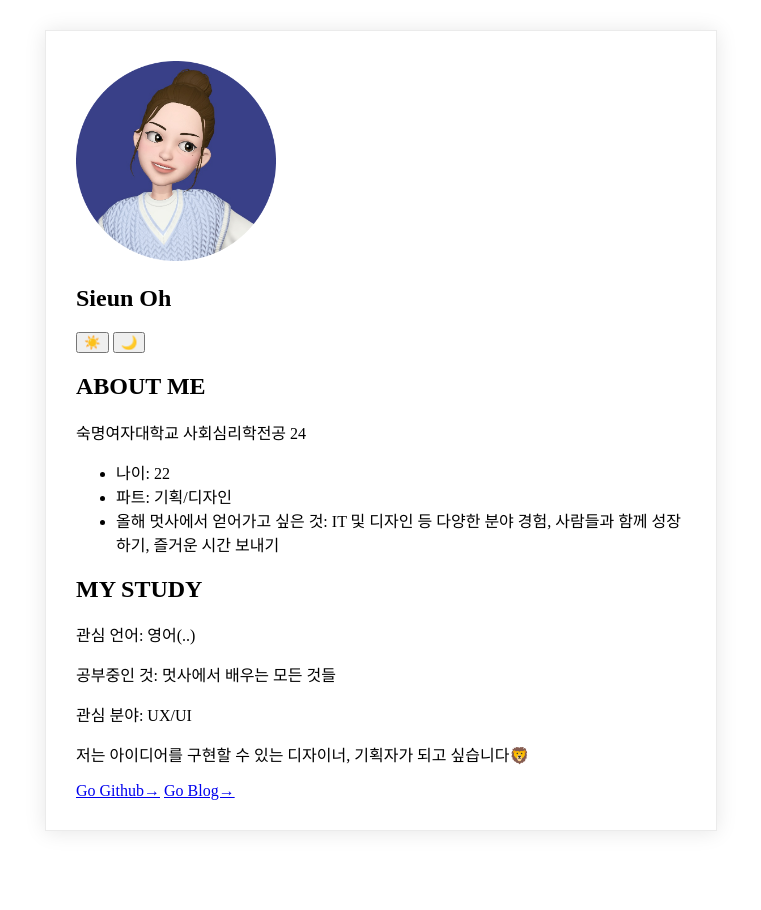
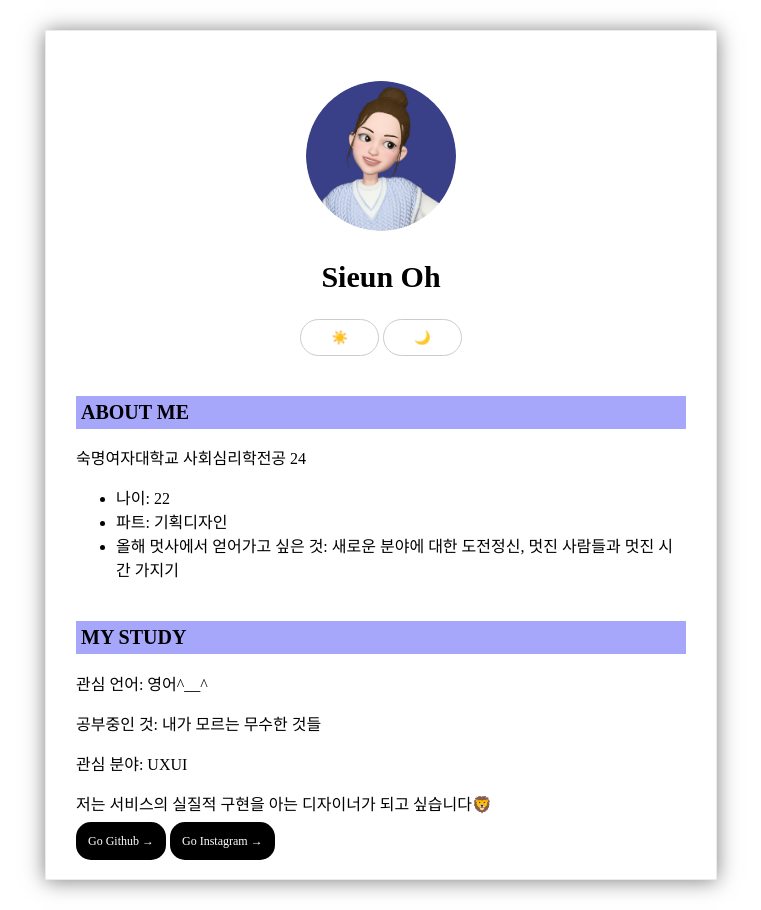
Before and after one commit to Likelion-at-SMWU-12th/OhSiEun, a plain HTML site: page week02/index.html in a window 1280 px wide. Shown: the whole page, without its empty margins (259-1020 px from the left). Before the commit the page ends 861 px from the top, so only its background shows below. Drawn offline with Linux system fonts and the light colour scheme.

Commit message:
css추가

```diff
--- a/week02/index.html
+++ b/week02/index.html
@@ -1,40 +1,46 @@
+
 <!DOCTYPE html>
 <html lang="en">
 <head>
     <meta charset="UTF-8">
     <meta name="viewport" content="width=device-width, initial-scale=1.0">
-    <title>Document</title>
+    <title>Sieun info</title>
     <link rel="stylesheet" href="style.css"/>
+    <style>
+        h2 {
+            background-color: rgb(166, 166, 251);
+            padding: 5px;
+        }
+    </style>
 </head>
 <body>
     <div id="mainbox">
         <section>
-            <div>
-                <img class="image" src="./11zon_cropped.png"/>
+            <div class="profilebox">
+                <img src="./11zon_cropped.png"/>
                 <h1>Sieun Oh</h1>
-                <input type='button' value='☀️' onclick="lightode()"/>
-                <input type='button' value='🌙' onclick="darkmode()"/>
+                <input type="button" value="☀️" />
+                <input type="button" value="🌙" />
             </div>
         </section>
         <section>
-            <h2>ABOUT ME</h2>
+            <h2 style="background-color: rgb(166, 166, 251); padding: 5px;">ABOUT ME</h2>
             <p>숙명여자대학교 사회심리학전공 24</p>
             <ul>
                 <li>나이: 22</li>
-                <li>파트: 기획/디자인</li>
-                <li>올해 멋사에서 얻어가고 싶은 것: IT 및 디자인 등 다양한 분야 경험, 사람들과 함께 성장하기, 즐거운 시간 보내기</li>
+                <li>파트: 기획디자인</li>
+                <li>올해 멋사에서 얻어가고 싶은 것: 새로운 분야에 대한 도전정신, 멋진 사람들과 멋진 시간 가지기</li>
             </ul>
         </section>
         <section>
             <h2>MY STUDY</h2>
-            <p>관심 언어: 영어(..)</p>
-            <p>공부중인 것: 멋사에서 배우는 모든 것들</p>
-            <p>관심 분야: UX/UI</p>
-            <p>저는 아이디어를 구현할 수 있는 디자이너, 기획자가 되고 싶습니다🦁</p>
-            <a href="https://github.com/Likelion-at-SMWU-12th/OhSiEun.git">Go Github→</a>
-            <a href="https://m.blog.naver.com/euna_lily?tab=1">Go Blog→</a>
+            <p>관심 언어: 영어^__^</p>
+            <p>공부중인 것: 내가 모르는 무수한 것들</p>
+            <p>관심 분야: UXUI</p>
+            <p>저는 서비스의 실질적 구현을 아는 디자이너가 되고 싶습니다🦁</p>
+            <a href="https://github.com/c-eun-5/desktop-tutorial.git">Go Github →</a>
+            <a href="https://www.instagram.com/lily.sieun/">Go Instagram →</a>
         </section>
     </div>
-    <script src="sieun.js"></script>
 </body>
 </html>
--- a/week02/sieun.js
+++ /dev/null
@@ -1,17 +0,0 @@
-const mainbox = document.getElementsById("mainbox");
-function darkmode() {
-    mainbox.style.backgroundColor = '#262626';
-    mainbox.style.color = 'white';
-}
-function lightmode() {
-    mainbox.style.backgroundColor = 'white';
-    mainbox.style.color = 'black';
-    h2.style.backgroundColor = 'cornsilk';
-}
-alert("Welcon to Sieun info page!")
-const mainbox = document.getElementById("mainbox");
-function darkmode() {
-    mainbox.style.backgroundColor = 'white';
-    mainbox.style.color = 'black';
-    h2.style.backgroundColor = 'cornsilk';
-}
--- a/week02/style.css
+++ b/week02/style.css
@@ -1,15 +1,45 @@
+h2 {
+    background-color: rgb(166, 166, 251);
+    padding: 5px;
+}
 img {
-    box-shadow: 0 1px 20px 0 rgba(0,0,0,o.1);
+    box-shadow: 0 1px 20px 0 rgba(0, 0, 0, 0);
+    border-radius: 50%;
+    width: 150px;
+    margin-top: 20px;
 }
-
-.image {
-    width: 200px;
-    height: 200px;
+h1 {
+    font-size: 30px;
+    font-weight: bold;
 }
-
+h2 {
+    font-size: 20px;
+    margin-top: 40px;
+    background-color: rgb(166, 166, 251);
+    padding: 5px 0px 5px 5px;
+}
+input {
+    border: 1px solid #ccc;
+    padding: 10px 30px;
+    border-radius: 20px;
+    background-color: white;
+    cursor: pointer;
+}
+a {
+    text-decoration-line: none;
+    color: white;
+    background-color: black;
+    padding: 12px;
+    border-radius: 15px;
+    font-weight: 500;
+    font-size: 12px;
+}
 a:hover {
-    background-color: orange;
+    background-color: rgb(166, 166, 251);
     color: black;
+}
+.profilebox {
+    text-align: center;
 }
 #mainbox {
     width: 610px;
@@ -18,10 +48,5 @@ a:hover {
     margin-right: auto;
     margin-left: auto;
     border: 1px solid #ebebeb;
-    box-shadow: 0 1px 20px 0 rgba(0,0,0,0.1);
+    box-shadow: 0 1px 20px 0 rgba(0, 0, 0, 0.5);
 }
-@import url(@import url('https://fonts.googleapis.com/css2?family=Noto+Sans+KR:wght@100..900&display=swap')
-
-*{
-    font-family: "Noto Sans KR", sans-serif;
-}
```
Also changed, not shown: week01/a.txt (renamed from a.txt), week01/b.txt (renamed from b.txt), week01/k.txt (renamed from k.txt), 2 other files.
